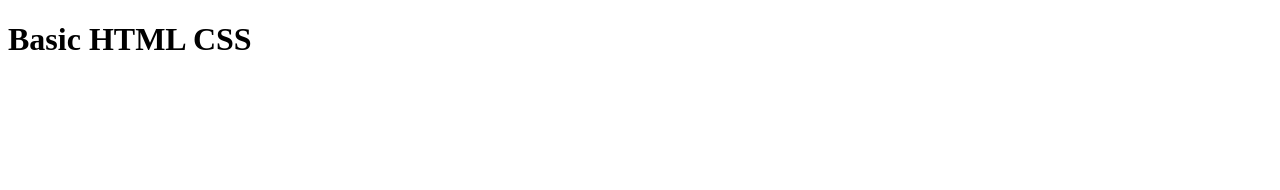
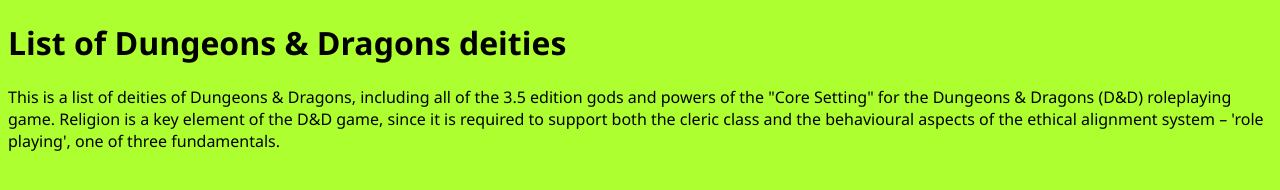
Before and after one commit to setrasariputra/Kal-El, a plain HTML site: page Basic/index.html in a window 1280 px wide. Drawn offline with Linux system fonts and the light colour scheme.

Commit message:
text and color

```diff
--- a/Basic/index.html
+++ b/Basic/index.html
@@ -3,9 +3,11 @@
 <head>
     <meta charset="UTF-8">
     <meta name="viewport" content="width=device-width, initial-scale=1.0">
+    <link rel="stylesheet" type="text/css" href="style.css">
     <title>Belajar HTML CSS Dasar</title>
 </head>
 <body>
-    <h1>Basic HTML CSS</h1>
+    <h1>List of Dungeons & Dragons deities</h1>
+    <p>This is a list of deities of Dungeons & Dragons, including all of the 3.5 edition gods and powers of the "Core Setting" for the Dungeons & Dragons (D&D) roleplaying game. Religion is a key element of the D&D game, since it is required to support both the cleric class and the behavioural aspects of the ethical alignment system – 'role playing', one of three fundamentals.</p>
 </body>
 </html>
--- /dev/null
+++ b/Basic/style.css
@@ -0,0 +1,4 @@
+body {
+    font-family: 'Segoe UI', Tahoma, Geneva, Verdana, sans-serif;
+    background-color: greenyellow;
+}
```
